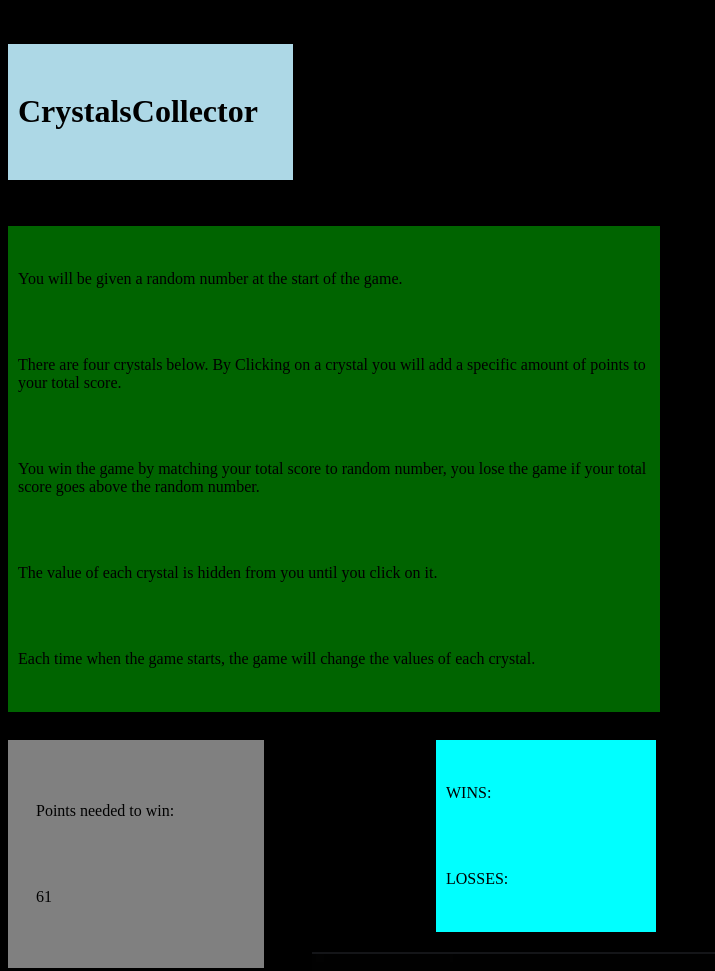
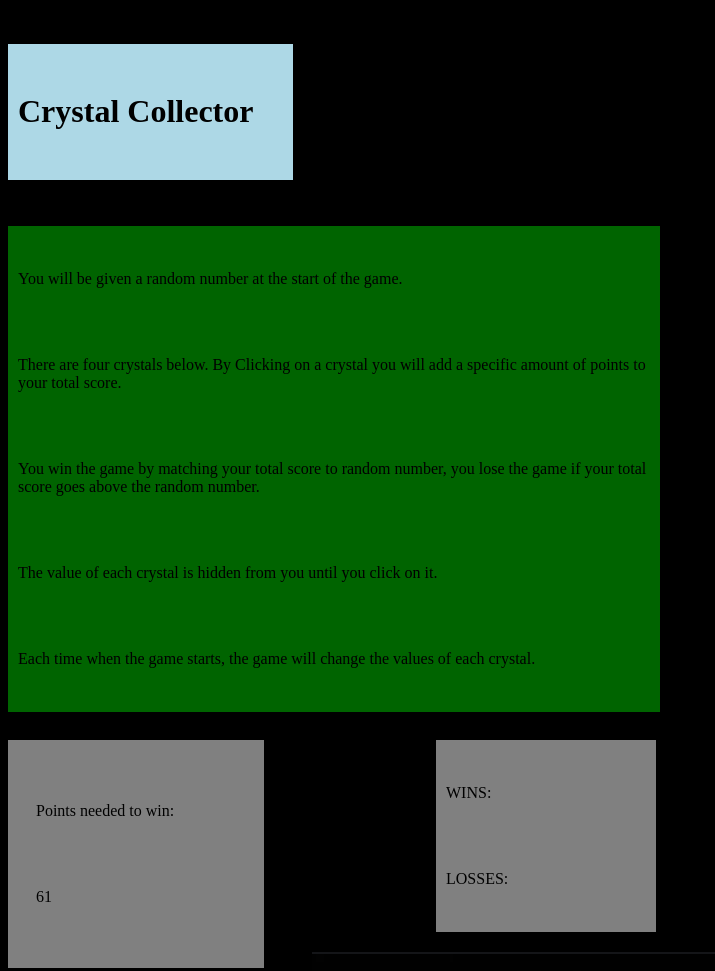
Before and after one commit to TiciaR/unit-4-game, a plain HTML site: page index.html in a window 1280 px wide. Shown: the top 971 px of the page, without its empty margins (0-715 px from the left). Drawn offline with nearby package versions, Linux system fonts and the light colour scheme.

Commit message:
changed color final save

```diff
--- a/index.html
+++ b/index.html
@@ -16,7 +16,7 @@
     <div class="container">
 
         <div id="header">
-        <h1>CrystalsCollector</h1>
+        <h1>Crystal Collector</h1>
         </div>
         <br>
 
--- a/style.css
+++ b/style.css
@@ -28,7 +28,7 @@ body {
     }
 
 #wins-loss {
-    background-color: aqua;
+    background-color:grey;
     width: 200px;
     display: inline-block;
     padding: 10px;
```
